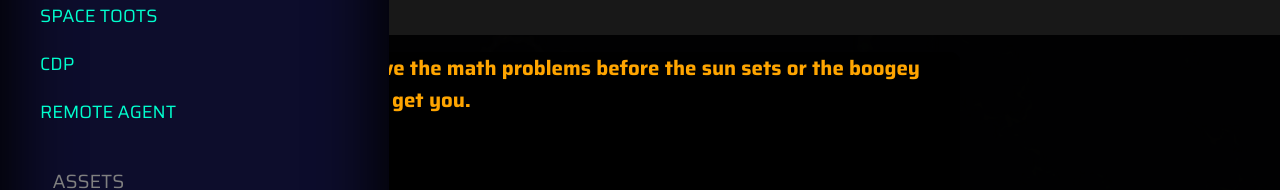
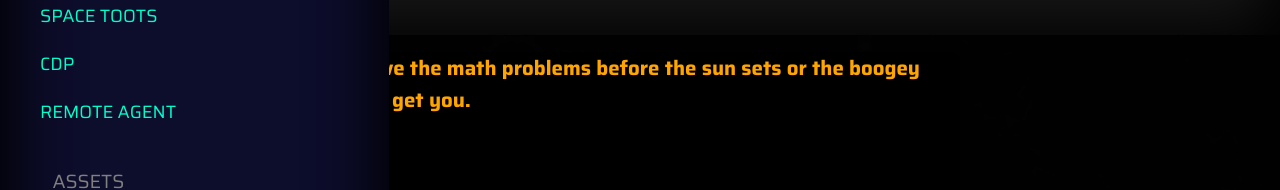
Before and after one commit to Madsir/madsirstudio.github.io, a Jekyll site: the page built from calculationboogey/index.html, in a window 1280 px wide and 1400 px high. Shown: the part 255-445 px from the top of the window. Built offline with Jekyll 4.4.1, drawn with Linux system fonts in a browser that asks for light colours.

Commit message:
Update index.html

```diff
--- a/calculationboogey/index.html
+++ b/calculationboogey/index.html
@@ -44,6 +44,7 @@ p {
 		.caround {
   align-items: center;
   background-color: #181818;
+			box-shadow: inset 0 0 5em 1em #000;
   padding-bottom: 20px;
 }
 @media (max-width: 600px) {
```
